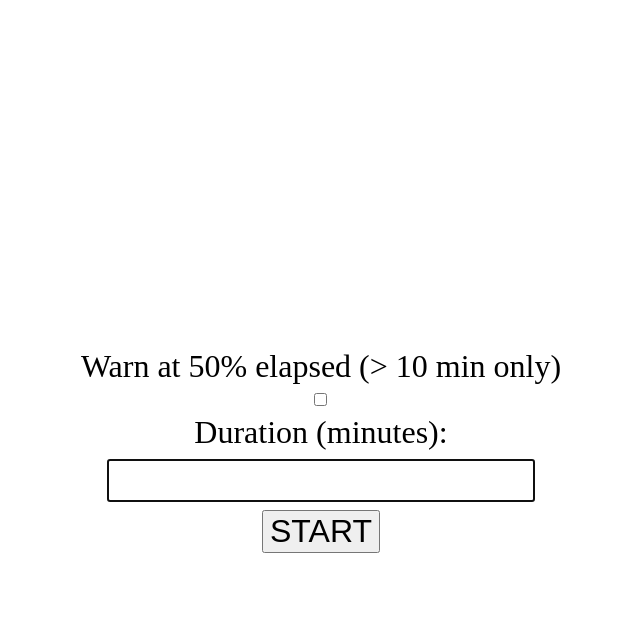
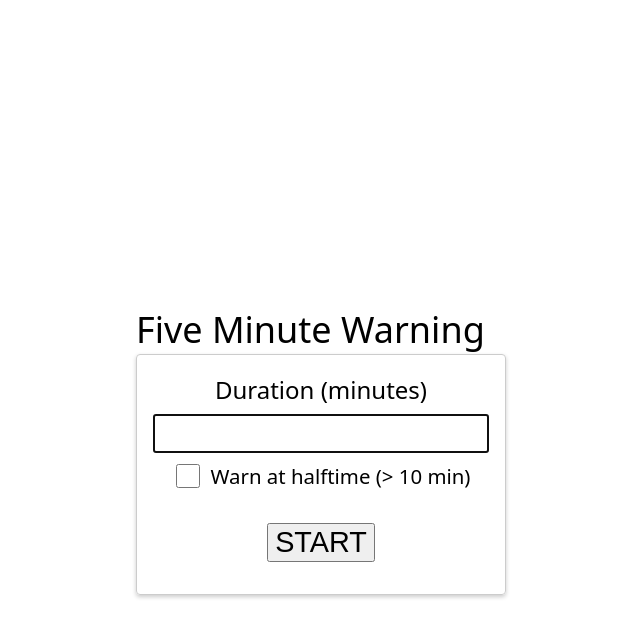
Before and after one commit to mcomella/mcomella.github.com, a Jekyll site: the page app/five_minute_warning.html, which Jekyll copies as it is, in a window 1280 px wide. Shown: the top 638 px of the page, without its empty margins (319-959 px from the left). Built offline with Jekyll 4.4.1, drawn with Linux system fonts in a browser that asks for light colours.

Commit message:
Style page.

```diff
--- a/app/five_minute_warning.html
+++ b/app/five_minute_warning.html
@@ -5,6 +5,11 @@
     <meta name="viewport" content="width=device-width, initial-scale=1">
     <title>Five Minute Warning</title>
     <style>
+        :root {
+            font-size: 18pt;
+            font-family: system-ui, Helvetica, sans-serif;
+        }
+
         body {
             margin: 0;
             height: 100svh;
@@ -15,31 +20,88 @@
             justify-content: center;
         }
 
-        form {
-            padding: 16px;
+        h1 {
+            margin: 0;
+            font-size: 1.5rem;
+            font-weight: lighter;
         }
 
-        form * {
-            display: block;
-            margin: 8px auto;
+        #container {
+            display: flex;
+            flex-direction: column;
+            align-items: center;
+            width: 14rem;
+            padding: 18px 16px 32px 16px;
+            border: 1px solid #ccc;
+            border-radius: 4px;
+            box-shadow: 0 2px 4px #ccc;
+        }
+
+        #settings {
+            display: flex;
+            flex-direction: column;
+            align-items: center;
+            width: 100%;
+            gap: 8px;
+        }
+
+        label {
+            font-size: 1rem;
+        }
+
+        #duration-input {
+            width: 100%;
+            box-sizing: border-box;
+            font-size: 1.2rem;
             text-align: center;
-            font-size: 24pt;
+        }
+
+        .checkbox-label {
+            display: flex;
+            align-items: center;
+            gap: 8px;
+            font-size: 0.85rem;
+            cursor: pointer;
+        }
+
+        .checkbox-label input[type="checkbox"] {
+            width: 1rem;
+            height: 1rem;
+            cursor: pointer;
+        }
+
+        p {
+            margin: 0;
         }
 
         #duration-running {
             display: none;
+            line-height: 1;
+            font-size: 4rem;
+        }
+
+        button {
+            margin-top: 32px;
+            font-size: 1.2rem;
         }
     </style>
 </head>
 <body>
-    <form>
-        <label for="halftime-warning">Warn at 50% elapsed (> 10 min only)</label>
-        <input type="checkbox" id="halftime-warning-checkbox" name="halftime-warning">
-        <label for="duration">Duration (minutes):</label>
-        <input type="text" id="duration-input" name="duration" autofocus>
-        <p id="duration-running"></p>
-        <button id="toggle-timer">START</button>
-    </form>
+    <div>
+        <h1>Five Minute Warning</h1>
+        <form id="container">
+            <div id="settings">
+                <label for="duration-input">Duration (minutes)</label>
+                <input type="text" id="duration-input" name="duration" autofocus>
+                <label class="checkbox-label" for="halftime-warning-checkbox">
+                    <input type="checkbox" id="halftime-warning-checkbox" name="halftime-warning">
+                    Warn at halftime (&gt; 10 min)
+                </label>
+            </div>
+            <p id="duration-running"></p>
+            <button id="toggle-timer">START</button>
+        </form>
+    </div>
 
     <script>
         function minToMillis(min) {
```
Also changed, not shown: other parts of app/five_minute_warning.html (+5 -23 lines).
